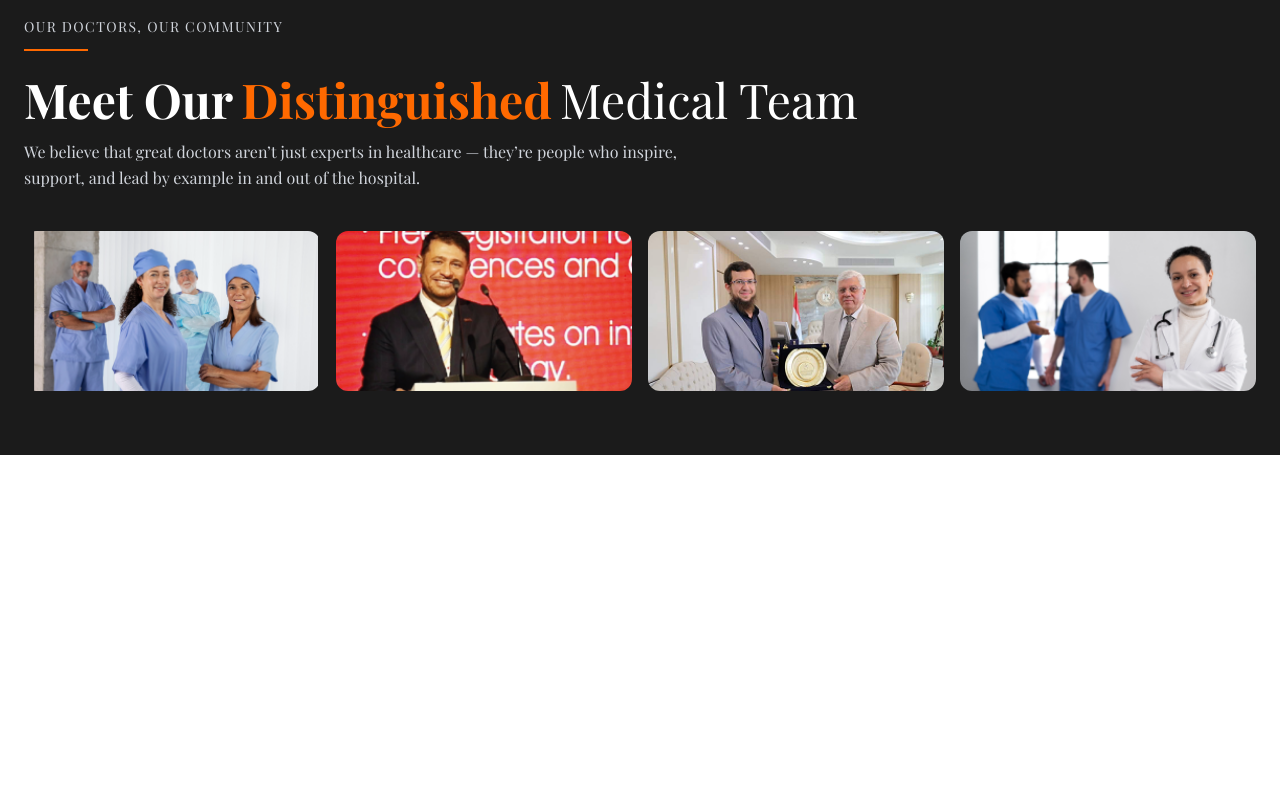
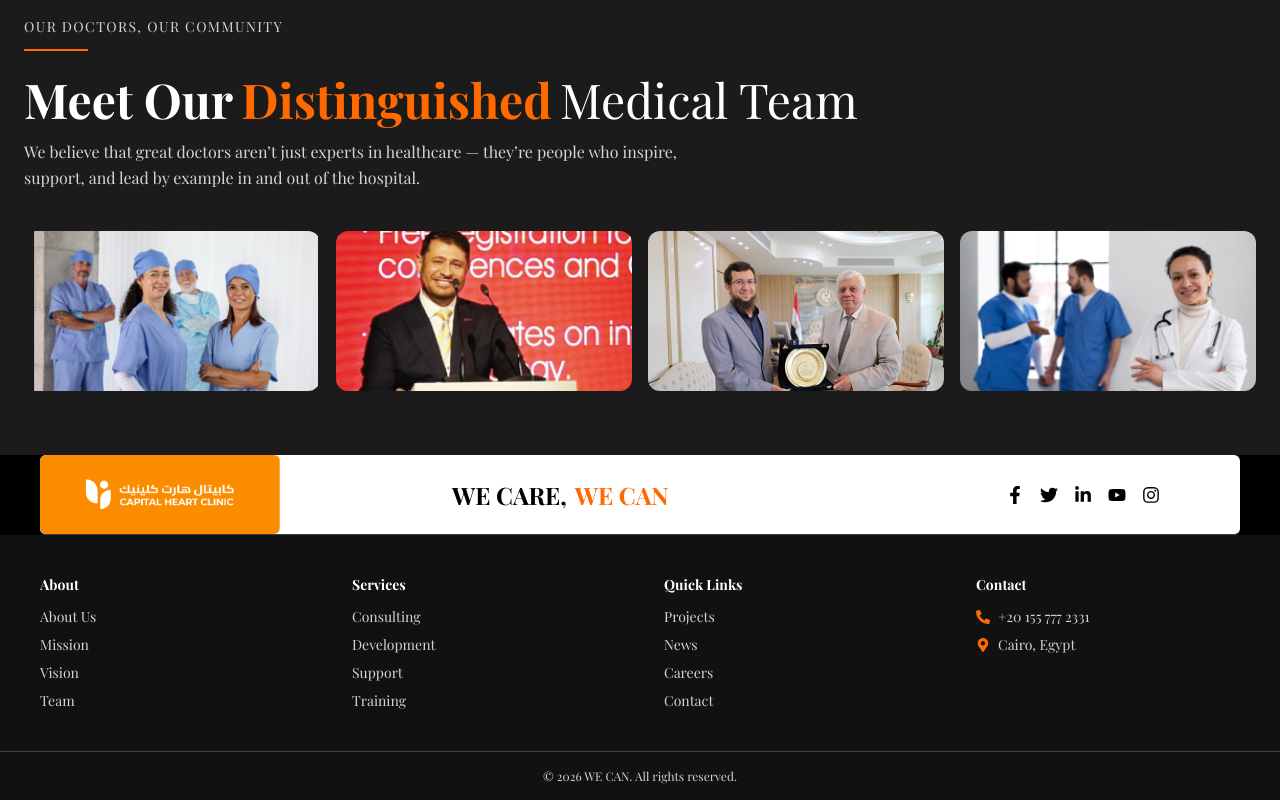
Before and after one commit to NadaAymanElsayed/capital-heart-react, a Next.js app: page / in a window 1280 px wide. Shown: the part 3508-4308 px from the top of the page. Before the commit the page ends 3963 px from the top, so only its background shows below. Built offline with nearby package versions, Linux system fonts and the light colour scheme.

Commit message:
add Footer

```diff
--- a/package.json
+++ b/package.json
@@ -12,7 +12,8 @@
     "lucide-react": "^0.556.0",
     "next": "16.0.7",
     "react": "19.2.0",
-    "react-dom": "19.2.0"
+    "react-dom": "19.2.0",
+    "react-icons": "^5.5.0"
   },
   "devDependencies": {
     "@tailwindcss/postcss": "^4",
--- a/src/app/layout.tsx
+++ b/src/app/layout.tsx
@@ -1,5 +1,6 @@
 import "./globals.css";
 import Navbar from "@/components/Navbar";
+import Footer from "@/components/Footer";
 
 export default function RootLayout({
   children,
@@ -8,9 +9,14 @@ export default function RootLayout({
 }) {
   return (
     <html lang="en">
-      <body>
+      <body className="min-h-screen flex flex-col">
         <Navbar />
-        {children}
+
+        <main className="flex-1">
+          {children}
+        </main>
+
+        <Footer />
       </body>
     </html>
   );
--- /dev/null
+++ b/src/components/Footer.jsx
@@ -0,0 +1,100 @@
+import { FaFacebookF, FaTwitter ,FaLinkedinIn, FaYoutube, FaInstagram , FaPhoneAlt, FaMapMarkerAlt} from "react-icons/fa";
+
+
+export default function Footer() {
+  return (
+    <footer className="bg-[#111] text-gray-300">
+       <div className="bg-black">
+        <div className="border-b border-gray-700 bg-white h-20 w-[1200px] mx-auto rounded-md pr-20">
+        <div className="max-w-7xl mx-auto flex items-center justify-between py-0 h-full">
+
+          <div className="flex items-center gap-3 h-full">
+            <img
+              src="/assets/logoFooter.png"
+              alt="Logo"
+              className="h-full w-auto rounded-md"
+            />
+<div className="flex items-center gap-2 pl-40">
+  <h1 className="text-black font-bold text-2xl">
+    WE CARE,
+  </h1>
+  <h1 className="text-orange-500 font-bold text-2xl">
+    WE CAN
+  </h1>
+</div>
+
+          </div>
+
+       <div className="flex gap-4 text-lg">
+  <a href="https://facebook.com" target="_blank" rel="noopener noreferrer">
+    <FaFacebookF className="text-black" />
+  </a>
+  <a href="https://twitter.com" target="_blank" rel="noopener noreferrer">
+    <FaTwitter className="text-black"/>
+  </a>
+    <a href="https://twitter.com" target="_blank" rel="noopener noreferrer">
+    <FaLinkedinIn className="text-black"/>
+  </a>
+      <a href="https://twitter.com" target="_blank" rel="noopener noreferrer">
+    <FaYoutube className="text-black"/>
+  </a>
+      <a href="https://twitter.com" target="_blank" rel="noopener noreferrer">
+    <FaInstagram className="text-black"/>
+  </a>
+</div>
+        </div>
+      </div>
+ </div>
+
+      <div className="max-w-7xl mx-auto grid grid-cols-1 md:grid-cols-4 gap-8 px-6 py-10 text-sm pl-10">
+
+        <div>
+          <h4 className="text-white font-semibold mb-3 ">About</h4>
+          <ul className="space-y-2">
+            <li>About Us</li>
+            <li>Mission</li>
+            <li>Vision</li>
+            <li>Team</li>
+          </ul>
+        </div>
+
+        <div>
+          <h4 className="text-white font-semibold mb-3">Services</h4>
+          <ul className="space-y-2">
+            <li>Consulting</li>
+            <li>Development</li>
+            <li>Support</li>
+            <li>Training</li>
+          </ul>
+        </div>
+
+        <div>
+          <h4 className="text-white font-semibold mb-3">Quick Links</h4>
+          <ul className="space-y-2">
+            <li>Projects</li>
+            <li>News</li>
+            <li>Careers</li>
+            <li>Contact</li>
+          </ul>
+        </div>
+
+    <div>
+  <h4 className="text-white font-semibold mb-3">Contact</h4>
+  <p className="flex items-center gap-2 mb-2">
+    <FaPhoneAlt className="text-orange-500" />
+    +20 155 777 2331
+  </p>
+  <p className="flex items-center gap-2">
+    <FaMapMarkerAlt className="text-orange-500" />
+    Cairo, Egypt
+  </p>
+</div>
+
+      </div>
+
+      <div className="border-t border-gray-700 text-center py-4 text-xs">
+        © 2026 WE CAN. All rights reserved.
+      </div>
+    </footer>
+  );
+}
```
Also changed, not shown: public/assets/logoFooter.png (added), 1 other file (tests, documents, lock files or other folders).
